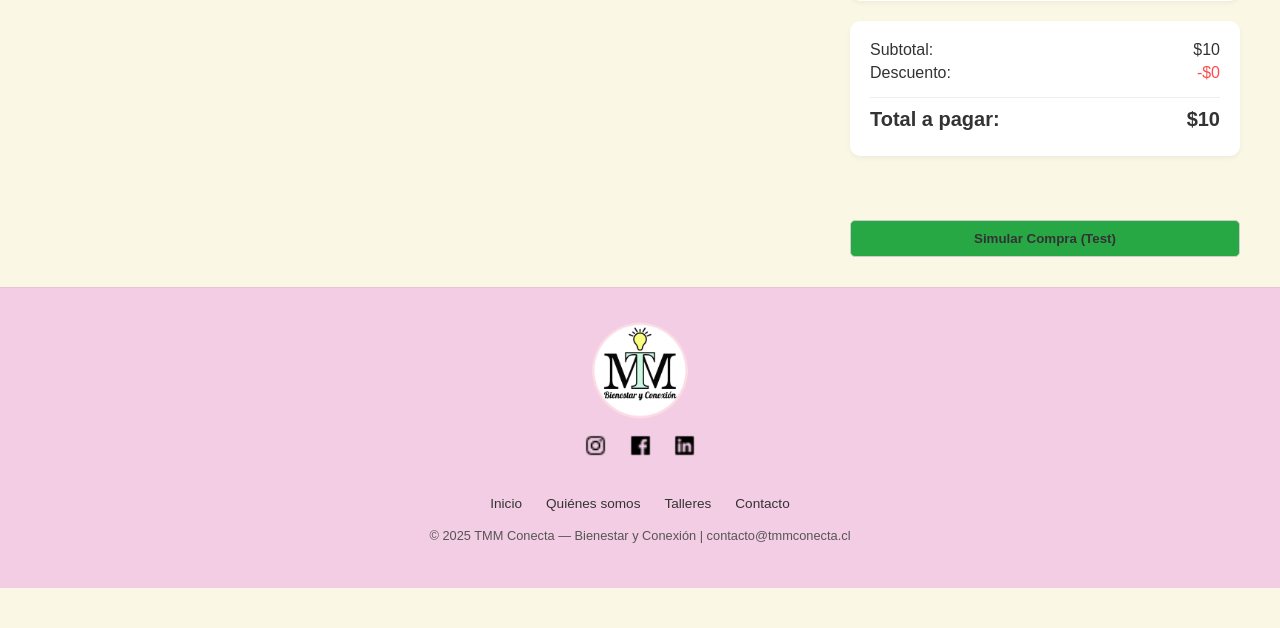
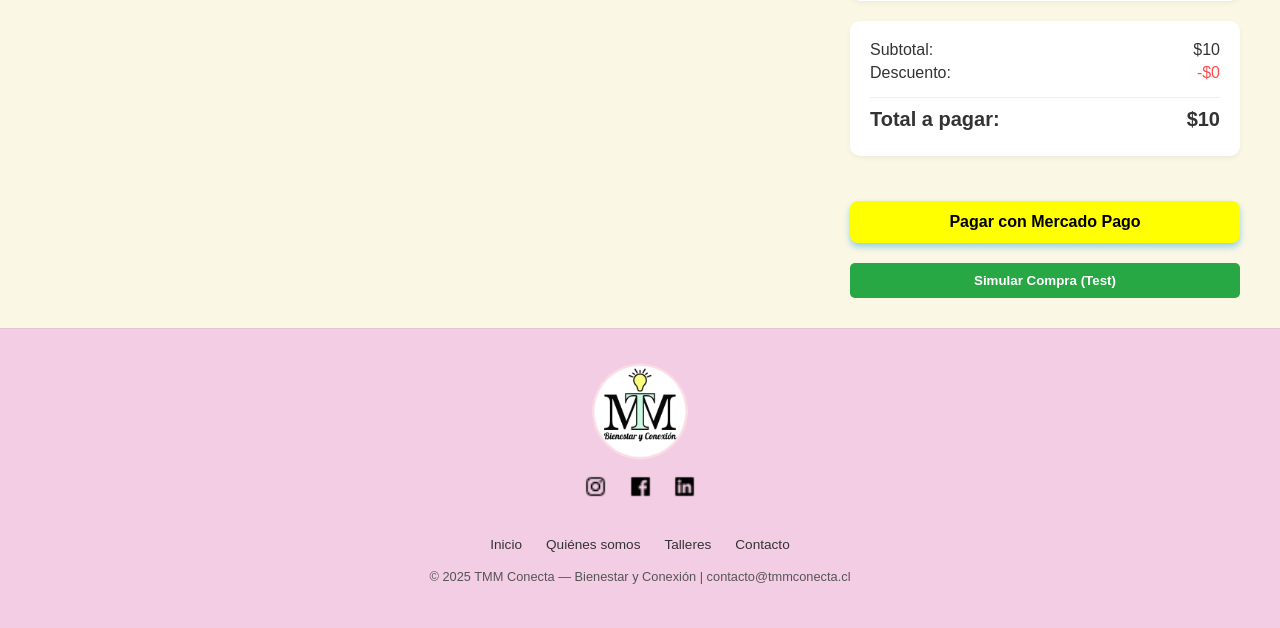
Before and after one commit to rgarzona1/TMM_Conecta, a Django app: page /tienda/carrito/ in a window 1280 px wide. Shown: the part 430-1058 px from the top of the page. Before the commit the page ends 1018 px from the top, so only its background shows below. Run offline with Django 5.2, Linux system fonts and the light colour scheme; a user stored in the database is signed in; tables that the repository leaves empty hold one stand-in row (values such as "Sample post"); grey boxes marked "Sample" are stand-in pictures.

Commit message:
correccion carrito

```diff
--- a/templates/tienda/carrito.html
+++ b/templates/tienda/carrito.html
@@ -40,9 +40,7 @@
                         <span class="cart-product-price">Precio: ${{ item.taller_evento.precio }}</span>
                         <span class="cart-product-date">Fecha: {{ item.taller_evento.fecha_proxima }}</span>
 
-                        <!-- ========================================== -->
-                        <!-- NUEVO: VISUALIZACIÓN DE DATOS DE REGALO -->
-                        <!-- ========================================== -->
+                        <!-- Datos de Regalo -->
                         {% if item.es_regalo %}
                             <div style="margin: 8px 0; padding: 8px; background-color: #fff0f6; border-radius: 6px; border: 1px solid #fcc2d7; font-size: 0.9em;">
                                 <span style="font-weight: bold; color: #d63384;">🎁 ES UN REGALO</span><br>
@@ -50,11 +48,9 @@
                                 <span style="color: #777; font-size: 0.85em;">Invitación a: {{ item.email_beneficiario }}</span>
                             </div>
                         {% endif %}
-                        <!-- ========================================== -->
 
                         <div class="quantity-control">
                             <span>Cantidad: {{ item.cantidad }}</span>
-                            <!-- Botón Eliminar corregido para talleres -->
                             <a href="{% url 'update_cart' item.id 'delete' %}" class="btn-eliminar" style="margin-left: 10px; color: #dc3545; text-decoration: none; font-size: 0.9em;">
                                 <i class="fas fa-trash"></i> Eliminar
                             </a>
@@ -75,7 +71,6 @@
             <!-- TARJETA DE DIRECCIÓN -->
             {% if not solo_talleres %}
             <div class="address-box">
-                <!-- Si NO se está editando la dirección -->
                 {% if not request.GET.editar %}
                     {% if direccion.calle %}
                         <div class="direccion-texto">
@@ -86,25 +81,18 @@
                     {% else %}
                         <p>No has ingresado una dirección de entrega.</p>
                     {% endif %}
-
                     <a href="?editar=1" class="btn-modificar">Modificar</a>
-
                 {% else %}
-                <!-- FORMULARIO EDITAR DIRECCIÓN -->
                 <form method="post" action="{% url 'guardar_direccion' %}">
                     {% csrf_token %}
                     <label>Calle:</label>
                     <input type="text" name="calle" value="{{ direccion.calle }}">
-
                     <label>Número / Depto:</label>
                     <input type="text" name="numero" value="{{ direccion.numero }}">
-
                     <label>Ciudad:</label>
                     <input type="text" name="ciudad" value="{{ direccion.ciudad }}">
-
                     <label>Código Postal:</label>
                     <input type="text" name="zip" value="{{ direccion.zip }}">
-
                     <button type="submit" class="btn-pagar">Guardar</button>
                     <a href="{% url 'carrito' %}" class="btn-modificar">Cancelar</a>
                 </form>
@@ -147,15 +135,17 @@
             <!-- BOTONES DE PAGO -->
             <div class="payment-box">
                 {% if carrito.items.all %}
-                <!-- Formulario real para Mercado Pago -->
-                <!-- Nota: Asegúrate de que la URL 'mp_crear_preferencia' esté en urls.py apuntando a crear_preferencia -->
-                <form id="checkout-form" method="post"> <!-- JS maneja el submit si usas fetch, o action directo -->
-                    {% csrf_token %}
-                    <!-- Botón para flujo real (comentado si solo usas simulación por ahora) -->
-                    <!-- <button type="button" id="btn-pagar-mp" class="btn-pagar">IR A PAGAR (MP)</button> -->
 
-                    <button type="button" class="btn-pagar" id="btn-simular-compra" style="background-color: #28a745;">Simular Compra (Test)</button>
-                </form>
+                    <!-- Botón Mercado Pago (Ahora Visible) -->
+                    <button id="btn-pagar-mp" class="btn-mercado-pago">
+                        Pagar con Mercado Pago
+                    </button>
+
+                    <!-- Botón Simular Compra (Para pruebas rápidas) -->
+                    <button type="button" class="btn-pagar" id="btn-simular-compra" style="background-color: #28a745; color: white; border: none; margin-top: 10px;">
+                        Simular Compra (Test)
+                    </button>
+
                 {% else %}
                     <p>Tu carrito está vacío.</p>
                 {% endif %}
@@ -166,7 +156,45 @@
 </main>
 
 <script>
-//===SCRIPT PARA SIMULAR COMPRA===
+// === SCRIPT PARA MERCADO PAGO (Activado) ===
+const btnMP = document.getElementById("btn-pagar-mp");
+if(btnMP){
+    btnMP.addEventListener("click", async function() {
+        // Feedback visual al usuario
+        const originalText = btnMP.innerText;
+        btnMP.innerText = "Procesando...";
+        btnMP.disabled = true;
+
+        try {
+            // Hacemos la petición a tu vista 'crear_preferencia'
+            const response = await fetch("{% url 'mp_crear_preferencia' %}", {
+                method: "POST",
+                headers: {
+                    "X-CSRFToken": "{{ csrf_token }}",
+                    "Content-Type": "application/json"
+                }
+            });
+
+            const data = await response.json();
+
+            if (data.init_point) {
+                // Si todo sale bien, redirigimos a Mercado Pago
+                window.location.href = data.init_point;
+            } else {
+                alert("Error al iniciar pago: " + (data.error || "Desconocido"));
+                btnMP.innerText = originalText;
+                btnMP.disabled = false;
+            }
+        } catch (error) {
+            console.error("Error:", error);
+            alert("Error de conexión con el servidor.");
+            btnMP.innerText = originalText;
+            btnMP.disabled = false;
+        }
+    });
+}
+
+// === SCRIPT PARA SIMULAR COMPRA (Solo Pruebas) ===
 const btnSimular = document.getElementById("btn-simular-compra");
 if (btnSimular) {
     btnSimular.addEventListener("click", function() {
@@ -191,29 +219,5 @@
         });
     });
 }
-
-//===SCRIPT OPCIONAL PARA MERCADO PAGO (Si decides activarlo)===
-/*
-const btnMP = document.getElementById("btn-pagar-mp");
-if(btnMP){
-    btnMP.addEventListener("click", async function() {
-        try {
-            const response = await fetch("{% url 'mp_crear_preferencia' %}", { // Asegúrate que esta URL exista en urls.py
-                method: "POST",
-                headers: { "X-CSRFToken": "{{ csrf_token }}" }
-            });
-            const data = await response.json();
-            if (data.init_point) {
-                window.location.href = data.init_point;
-            } else {
-                alert("Error al iniciar pago: " + (data.error || "Desconocido"));
-            }
-        } catch (error) {
-            console.error("Error:", error);
-            alert("Error de conexión con el servidor.");
-        }
-    });
-}
-*/
 </script>
 {% endblock content %}
```
